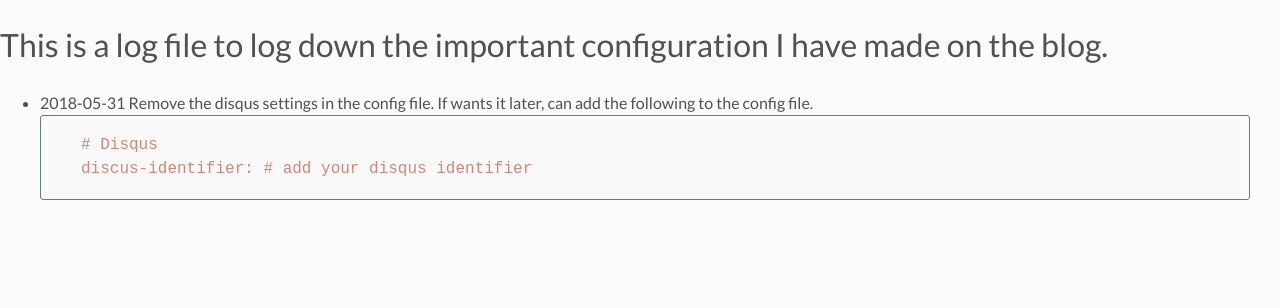
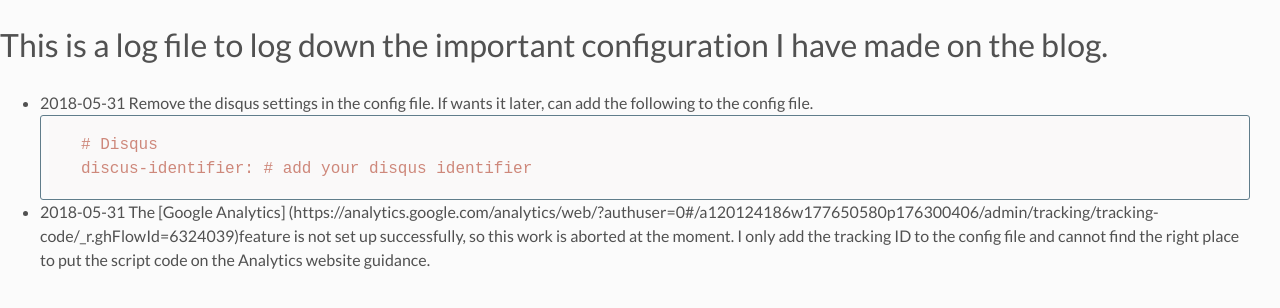
Before and after one commit to yuyang-yy/yuyang-yy.github.io, a Jekyll site: the page built from blog_config_log.markdown, in a window 1280 px wide. Shown: the top 308 px of the page. Built offline with Jekyll 4.4.1, drawn with Linux system fonts in a browser that asks for light colours; our own code applies the rules of GitHub Pages for plain Markdown files.

Commit message:
modify the log file

````diff
--- a/blog_config_log.markdown
+++ b/blog_config_log.markdown
@@ -5,3 +5,4 @@
 # Disqus
 discus-identifier: # add your disqus identifier
 ```
+* 2018-05-31 The [Google Analytics] (https://analytics.google.com/analytics/web/?authuser=0#/a120124186w177650580p176300406/admin/tracking/tracking-code/_r.ghFlowId=6324039)feature is not set up successfully, so this work is aborted at the moment. I only add the tracking ID to the config file and cannot find the right place to put the script code on the Analytics website guidance.
````
